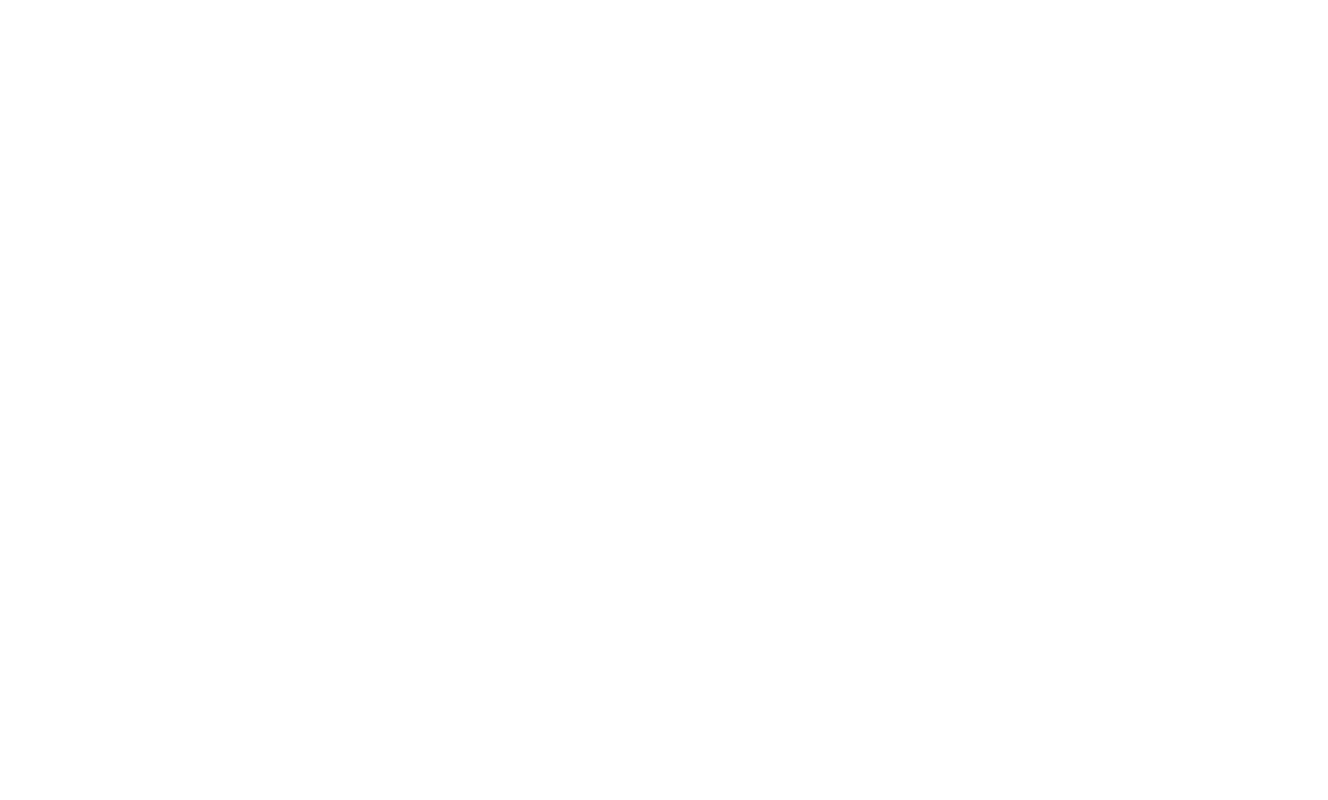
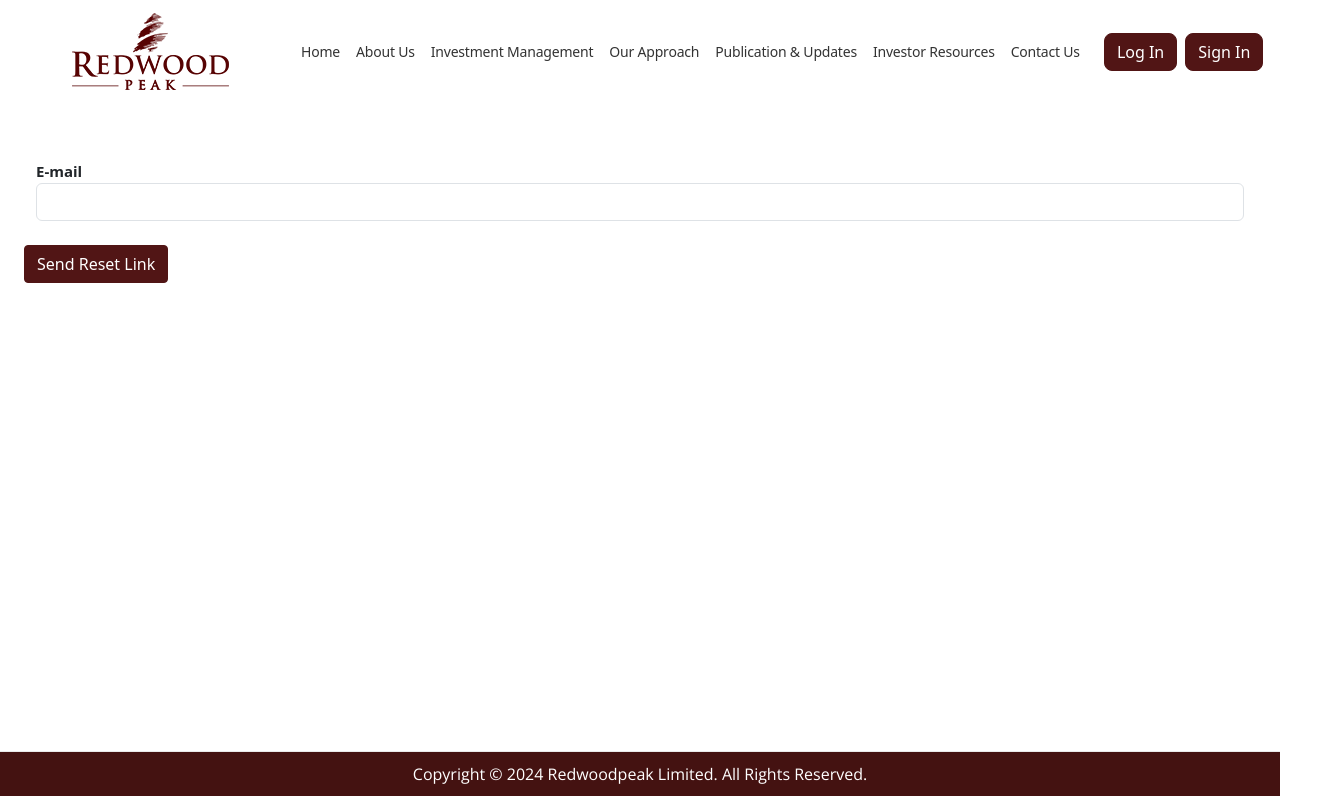
Before and after one commit to Intelli-Management-Group/Redwoodpeak_ReactFE, a React (Create React App) app: page /forgotPassword in a window 1280 px wide. Before the commit this address had no page. Shown: the whole page, 1328 px wide, since content can reach past the window. Built offline with nearby package versions, Linux system fonts and the light colour scheme.

Commit message:
add forgotPassword screen and meta titles

```diff
--- a/src/App.js
+++ b/src/App.js
@@ -18,6 +18,7 @@
 import Login from './pages/Login/Login';
 import Registration from './pages/Registration/Registration';
 import AuthProtectedRoute from './pages/Component/AuthProtectorComponents/AuthProtectorComponents';
+import ForgotPassword from './pages/ForgotPassword/ForgotPassword';
 
 function App() {
   return (
@@ -38,6 +39,8 @@
         <Route path="/contact-us" element={<ContactUs />} />
         <Route path='/login' element={<Login/>}/>
         <Route path='/register' element={<Registration/>}/>
+        <Route path='/forgotPassword' element={<ForgotPassword/>}/>
+
         </Routes>
     </BrowserRouter>
   );
--- a/src/Assetes/Css/style.css
+++ b/src/Assetes/Css/style.css
@@ -467,7 +467,6 @@
     }
 }
 
-ht: 0;
 @media (min-width: 1025px) and (max-width: 2560px) {
     .d-none {
         display: block !important;
@@ -495,6 +494,9 @@
 .pointer {
     cursor: pointer;
 }
+.fitContent{
+    width: fit-content !important;
+}
 
 /* Disclimer Border */
 .form-check-input {
--- /dev/null
+++ b/src/pages/ForgotPassword/ForgotPassword.js
@@ -0,0 +1,107 @@
+import React, { useState } from "react";
+import { ToastContainer } from "react-toastify";
+import "react-toastify/dist/ReactToastify.css";
+import HeaderComponents from "../Component/HeaderComponents/HeaderComponents";
+import Footer from "../Component/Footer/Footer";
+import Button from '../Component/ButtonComponents/ButtonComponents';
+import MetaTitle from "../Component/MetaTitleComponents/MetaTitleComponents";
+
+
+const ForgotPassword = () => {
+    const [email, setEmail] = useState("");
+    const [errors, setErrors] = useState({});
+    const [loading, setLoading] = useState(false);
+
+    const handleSubmit = async (e) => {
+        e.preventDefault();
+        setErrors({}); // Clear existing errors
+
+        // Client-side validation
+        if (!email) {
+            setErrors({ email: "Email is required." });
+            return;
+        } else if (!/\S+@\S+\.\S+/.test(email)) {
+            setErrors({ email: "Email is not valid." });
+            return;
+        }
+
+        try {
+            setLoading(true);
+
+            // Simulate API call
+            const response = await fetch("https://example.com/api/forgot-password", {
+                method: "POST",
+                headers: { "Content-Type": "application/json" },
+                body: JSON.stringify({ email }),
+            });
+
+            if (!response.ok) {
+                const data = await response.json();
+                if (data.error) {
+                    setErrors({ email: data.error }); // Handle server-side error
+                } else {
+                    throw new Error("Something went wrong. Please try again.");
+                }
+            } else {
+                // Success: Notify the user
+                console.log("Reset link sent to your email.");
+            }
+        } catch (error) {
+            console.error(error.message);
+        } finally {
+            setLoading(false);
+        }
+    };
+
+    return (
+        <React.Fragment>
+            <HeaderComponents />
+            <MetaTitle pageTitle={"ForgotPassword"} />
+            <div className="container">
+                <div className="container-custom mb-5 p-2 min-heights" style={{ minHeight: "75vh" }}>
+                    <div className="mt-4">
+                        <div className="mt-5 m-3">
+                            <form onSubmit={handleSubmit}>
+                                {/* Email Input */}
+                                <div className="row mt-4">
+                                    <div className="col-md-12">
+                                        <label htmlFor="email">E-mail</label>
+                                        <input
+                                            id="email"
+                                            type="email"
+                                            className={`form-control ${errors.email ? "is-invalid" : ""}`}
+                                            name="email"
+                                            value={email}
+                                            onChange={(e) => setEmail(e.target.value)}
+                                            required
+                                        />
+                                        {errors.email && (
+                                            <span className="invalid-feedback" role="alert">
+                                                <strong>{errors.email}</strong>
+                                            </span>
+                                        )}
+                                    </div>
+                                </div>
+
+                                {/* Submit Button */}
+                                <div className="form-group row mb-0 mt-4">
+                                    <Button
+                                        text={loading ? "Sending..." : "Send Reset Link"}
+                                        onClick={handleSubmit}
+                                        className="btn btn-primary fitContent"
+                                        disabled={loading}
+                                        type="submit"
+                                    />
+                                </div>
+                            </form>
+                        </div>
+                    </div>
+                </div>
+            </div>
+            <ToastContainer />
+            <Footer />
+        </React.Fragment>
+    );
+};
+
+export default ForgotPassword;
--- a/src/pages/Login/Login.js
+++ b/src/pages/Login/Login.js
@@ -1,15 +1,16 @@
 import React, { useState } from 'react';
-import HeaderComponents from '../Component/HeaderComponents/HeaderComponents';
 import { useLocation, useNavigate } from 'react-router-dom';
 import Button from '../Component/ButtonComponents/ButtonComponents';
 import Footer from "../Component/Footer/Footer";
 import AuthenticationServices from '../../Services/AuthenticationServices';
-import {notifyError, notifySuccess, notifyWarning} from "../Component/ToastComponents/ToastComponents";
+import { notifyError, notifySuccess, notifyWarning } from "../Component/ToastComponents/ToastComponents";
 import { ToastContainer } from 'react-toastify';
+import HeaderComponents from '../Component/HeaderComponents/HeaderComponents';
+import MetaTitle from '../Component/MetaTitleComponents/MetaTitleComponents';
 
 const Login = () => {
     const location = useLocation();
-    const[loading, setLoading] = useState(false)
+    const [loading, setLoading] = useState(false)
     // State to hold form data
     const [formData, setFormData] = useState({
         email: '',
@@ -92,10 +93,15 @@
     const redirectToRegister = () => {
         window.location.href = '/register';
     };
+    const forgotPassword = () =>{
+        window.location.href = '/forgotPassword';
+    }
 
     return (
         <React.Fragment>
-            <HeaderComponents />
+            <HeaderComponents/>
+            <MetaTitle pageTitle={"Login"} />
+
             <div className="container">
                 <div className="container-custom mb-5 p-2 min-heights" style={{ minHeight: '75vh' }}>
                     <div className="mt-4">
@@ -154,11 +160,16 @@
                                         Keep me signed in
                                     </label>
                                 </div>
+                                <div className='mt-3'>
+                                    <label className="form-check-label pointer"  onClick={forgotPassword}>
+                                        Forgot your password?
+                                    </label>
+                                </div>
 
                                 {/* Submit Button */}
                                 <div className="form-group row mb-0 mt-2">
                                     <Button
-                                        text={loading ?  "Loading..." :"Login"}
+                                        text={loading ? "Loading..." : "Login"}
                                         onClick={handleSubmit}
                                         className="btn btn-primary"
                                         disabled={loading}
@@ -177,7 +188,7 @@
                     </div>
                 </div>
             </div>
-            <ToastContainer/>
+            <ToastContainer />
 
             <Footer />
         </React.Fragment>
--- a/src/pages/Registration/Registration.js
+++ b/src/pages/Registration/Registration.js
@@ -8,6 +8,7 @@
 import { ToastContainer } from 'react-toastify';
 import Select from "react-select";
 import countryList from 'react-select-country-list'
+import MetaTitle from "../Component/MetaTitleComponents/MetaTitleComponents";
 
 
 const Registration = () => {
@@ -153,6 +154,8 @@
   return (
     <React.Fragment>
       <HeaderComponents />
+      <MetaTitle pageTitle={"Registration"} />
+
       <div className="container ">
         <div className="container-custom mb-5 p-2 min-heights">
           {/* <h1 className="ml-5">Register</h1> */}
```
